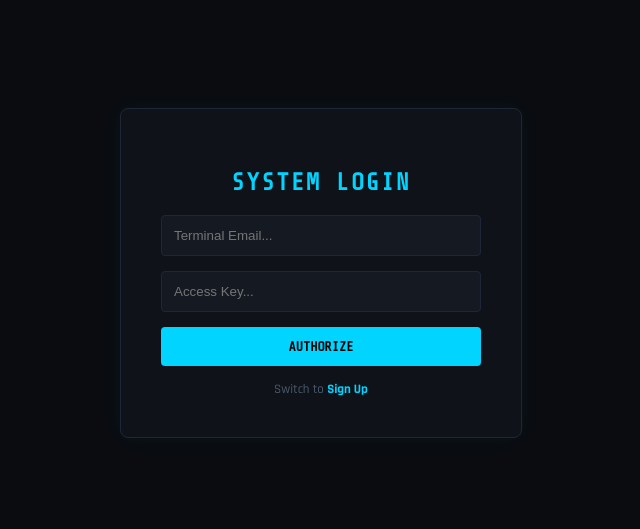
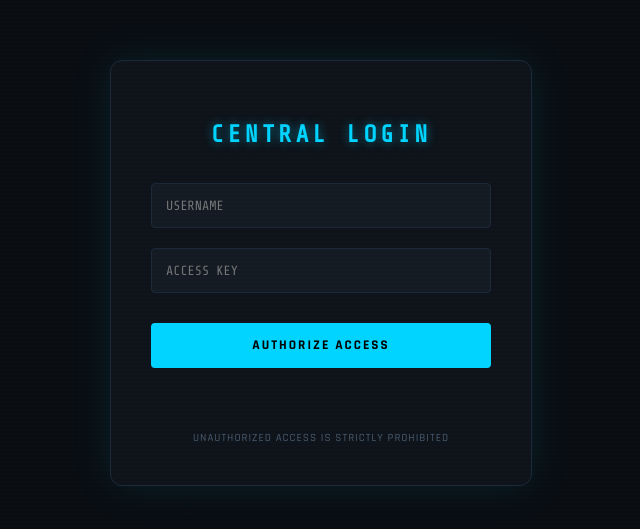
Before and after one commit to mhmmdstwn2/Monitoring_Network, a website: page login.html in a window 1280 px wide. Shown: the part 127-656 px from the top of the page, without its empty margins (319-959 px from the left). Drawn offline with nearby package versions, Linux system fonts and the light colour scheme.

Commit message:
Refactor login page with new design and functionality

```diff
--- a/login.html
+++ b/login.html
@@ -2,89 +2,192 @@
 <html lang="id">
 <head>
     <meta charset="UTF-8">
+    <meta name="viewport" content="width=device-width, initial-scale=1.0">
     <title>NETMON - Security Access</title>
     <link href="https://fonts.googleapis.com/css2?family=Share+Tech+Mono&family=Rajdhani:wght@500;700&display=swap" rel="stylesheet">
     <style>
-        :root { --accent: #00d4ff; --bg: #0a0c10; --border: #1e2738; }
-        body { background: var(--bg); color: #fff; font-family: 'Rajdhani', sans-serif; display: grid; place-items: center; min-height: 100vh; margin: 0; }
-        .auth-container { background: #0f1218; border: 1px solid var(--border); padding: 40px; border-radius: 8px; width: 320px; box-shadow: 0 0 20px rgba(0,212,255,0.05); }
-        h2 { font-family: 'Share Tech Mono', monospace; text-align: center; color: var(--accent); letter-spacing: 2px; }
-        input { background: #151a22; border: 1px solid var(--border); color: #fff; padding: 12px; width: 100%; margin-bottom: 15px; border-radius: 4px; box-sizing: border-box; outline: none; transition: 0.3s; }
-        input:focus { border-color: var(--accent); box-shadow: 0 0 10px rgba(0,212,255,0.2); }
-        button { width: 100%; padding: 12px; background: var(--accent); border: none; font-weight: bold; cursor: pointer; border-radius: 4px; transition: 0.3s; font-family: 'Share Tech Mono'; }
-        button:hover { background: #0087ff; transform: scale(1.02); }
-        .toggle-link { text-align: center; margin-top: 15px; font-size: 13px; color: #4a5a6e; cursor: pointer; }
-        .toggle-link b { color: var(--accent); }
+        :root {
+            --accent: #00d4ff;
+            --bg: #0a0c10;
+            --bg-card: #0f1218;
+            --border: #1e2738;
+            --text: #c8d6e5;
+        }
+
+        body {
+            background: var(--bg);
+            color: var(--text);
+            font-family: 'Rajdhani', sans-serif;
+            display: grid;
+            place-items: center;
+            min-height: 100vh;
+            margin: 0;
+        }
+
+        /* Scanline effect */
+        body::before {
+            content: '';
+            position: fixed; inset: 0;
+            background: repeating-linear-gradient(0deg, transparent, transparent 2px, rgba(0,212,255,0.02) 2px, rgba(0,212,255,0.02) 4px);
+            pointer-events: none;
+            z-index: 100;
+        }
+
+        .auth-container {
+            background: var(--bg-card);
+            border: 1px solid var(--border);
+            padding: 40px;
+            border-radius: 12px;
+            width: 340px;
+            box-shadow: 0 0 40px rgba(0,212,255,0.1);
+            position: relative;
+            z-index: 10;
+        }
+
+        h2 {
+            font-family: 'Share Tech Mono', monospace;
+            text-align: center;
+            color: var(--accent);
+            letter-spacing: 4px;
+            margin-bottom: 35px;
+            text-transform: uppercase;
+            text-shadow: 0 0 10px rgba(0,212,255,0.5);
+        }
+
+        .input-group { margin-bottom: 20px; }
+
+        input {
+            background: #151a22;
+            border: 1px solid var(--border);
+            color: #fff;
+            padding: 14px;
+            width: 100%;
+            border-radius: 4px;
+            box-sizing: border-box;
+            outline: none;
+            transition: 0.3s;
+            font-family: 'Share Tech Mono', monospace;
+        }
+
+        input:focus {
+            border-color: var(--accent);
+            box-shadow: 0 0 15px rgba(0,212,255,0.15);
+        }
+
+        button {
+            width: 100%;
+            padding: 14px;
+            background: var(--accent);
+            border: none;
+            color: #000;
+            font-weight: 700;
+            cursor: pointer;
+            border-radius: 4px;
+            transition: 0.3s;
+            font-family: 'Rajdhani', sans-serif;
+            letter-spacing: 2px;
+            text-transform: uppercase;
+            margin-top: 10px;
+        }
+
+        button:hover {
+            background: #0087ff;
+            box-shadow: 0 0 20px rgba(0,212,255,0.4);
+        }
+
+        .status-msg {
+            font-size: 12px;
+            text-align: center;
+            margin-top: 20px;
+            font-family: 'Share Tech Mono', monospace;
+            min-height: 18px;
+            letter-spacing: 1px;
+        }
+
+        .footer-note {
+            text-align: center;
+            margin-top: 25px;
+            font-size: 11px;
+            color: #4a5a6e;
+            text-transform: uppercase;
+            letter-spacing: 1px;
+        }
     </style>
 </head>
 <body>
     <div class="auth-container">
-        <h2 id="title">SYSTEM LOGIN</h2>
-        <input type="email" id="email" placeholder="Terminal Email...">
-        <input type="password" id="password" placeholder="Access Key...">
-        <button onclick="handleAuth()" id="btn">AUTHORIZE</button>
-        <div class="toggle-link" onclick="toggle()">Switch to <b id="toggle-text">Sign Up</b></div>
+        <h2>CENTRAL LOGIN</h2>
+
+        <div class="input-group">
+            <input type="text" id="username" placeholder="USERNAME" autocomplete="off">
+        </div>
+
+        <div class="input-group">
+            <input type="password" id="password" placeholder="ACCESS KEY">
+        </div>
+
+        <button id="auth-btn" onclick="handleAuth()">AUTHORIZE ACCESS</button>
+
+        <div id="status" class="status-msg"></div>
+
+        <div class="footer-note">Unauthorized access is strictly prohibited</div>
     </div>
 
     <script>
-        let isLogin = true;
+        async function handleAuth() {
+            const username = document.getElementById('username').value;
+            const password = document.getElementById('password').value;
+            const btn = document.getElementById('auth-btn');
+            const status = document.getElementById('status');
 
-        function toggle() {
-            isLogin = !isLogin;
-            document.getElementById('title').innerText = isLogin ? "SYSTEM LOGIN" : "CREATE ACCOUNT";
-            document.getElementById('btn').innerText = isLogin ? "AUTHORIZE" : "REGISTER";
-            document.getElementById('toggle-text').innerText = isLogin ? "Sign Up" : "Login";
-        }
-
-        async function handleAuth() {
-            const email = document.getElementById('email').value;
-            const password = document.getElementById('password').value;
-            const btn = document.getElementById('btn');
-
-            if (!email || !password) {
-                alert("Email and Password are required!");
+            if (!username || !password) {
+                status.style.color = "#ff3d57";
+                status.innerText = "> ERROR: EMPTY_FIELDS";
                 return;
             }
 
-            // Ubah teks tombol saat loading
-            const originalText = btn.innerText;
-            btn.innerText = "PROCESSING...";
             btn.disabled = true;
+            status.style.color = "var(--accent)";
+            status.innerText = "> ESTABLISHING SECURE CONNECTION...";
 
             try {
                 const res = await fetch('/api/auth', {
                     method: 'POST',
                     headers: { 'Content-Type': 'application/json' },
-                    body: JSON.stringify({
-                        action: isLogin ? 'login' : 'signup',
-                        email,
-                        password
-                    })
+                    body: JSON.stringify({ action: 'login', username, password })
                 });
 
                 const data = await res.json();
 
                 if (data.success) {
-                    if (isLogin) {
-                        // Jika login, simpan token dan masuk
-                        localStorage.setItem('netmon_token', data.token);
-                        window.location.href = 'index.html';
-                    } else {
-                        // Jika signup berhasil, pindah ke mode login
-                        alert("SIGNUP SUCCESS! Please login.");
-                        toggle();
-                    }
+                    status.innerText = "> ACCESS GRANTED. SYNCING ROLE...";
+
+                    localStorage.setItem('netmon_token', data.token);
+                    localStorage.setItem('netmon_role', data.role);
+                    localStorage.setItem('netmon_user', username);
+
+                    setTimeout(() => {
+                        if (data.role === 'admin') {
+                            window.location.href = 'admin.html';
+                        } else {
+                            window.location.href = 'index.html';
+                        }
+                    }, 1000);
                 } else {
-                    // Tampilkan pesan error dari MongoDB/Backend
-                    alert("ACCESS DENIED: " + (data.message || "Unknown Error"));
+                    status.style.color = "#ff3d57";
+                    status.innerText = "> FAILED: " + (data.message || "INVALID_CREDENTIALS");
+                    btn.disabled = false;
                 }
-            } catch (error) {
-                alert("CONNECTION ERROR: Could not reach server.");
-            } finally {
-                btn.innerText = originalText;
+            } catch (err) {
+                status.style.color = "#ff3d57";
+                status.innerText = "> FATAL: CONNECTION_TIMEOUT";
                 btn.disabled = false;
             }
         }
+
+        document.addEventListener('keypress', (e) => {
+            if (e.key === 'Enter') handleAuth();
+        });
     </script>
 </body>
 </html>
```
